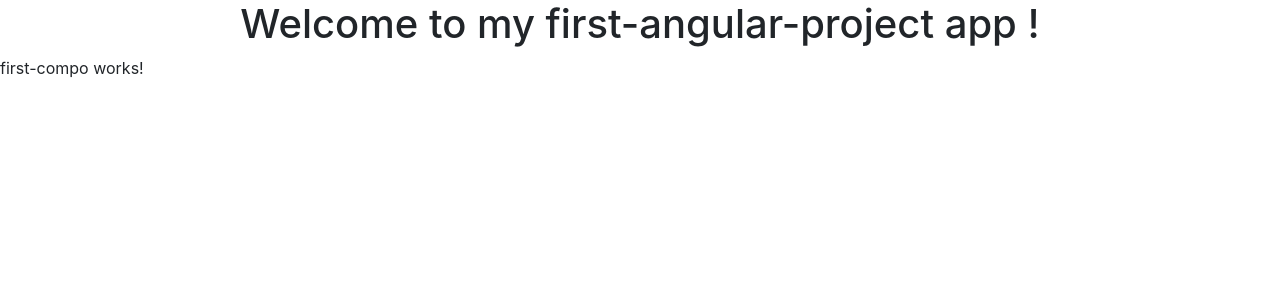
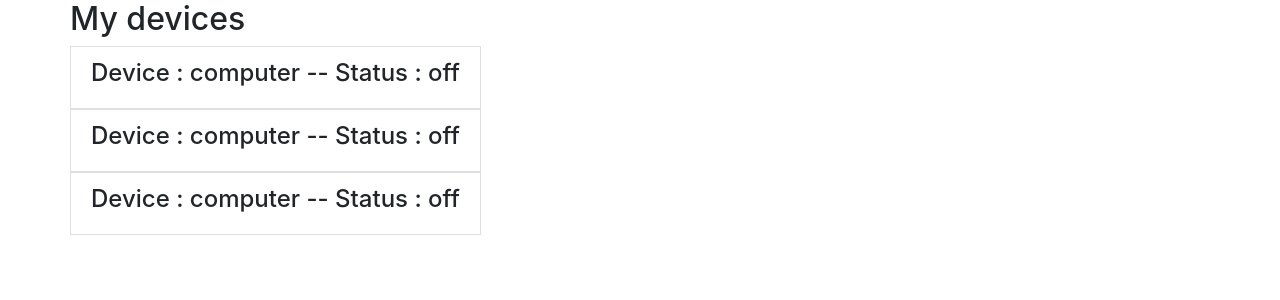
Before and after one commit to Developer-Musclay/Angular_Basics, an Angular app in the folder first-angular-project/: page / in a window 1280 px wide. Shown: the top 300 px of the page. Built offline with nearby package versions, Linux system fonts and the light colour scheme.

Commit message:
manage dynamic data : string interpolation

```diff
--- a/first-angular-project/src/app/app.component.html
+++ b/first-angular-project/src/app/app.component.html
@@ -1,7 +1,12 @@
-<div style="text-align:center">
-  <h1>
-    Welcome to my {{ title }} app !
-  </h1>
+<div class="container">
+  <div class="row">
+    <div class="col-xs-12">
+      <h2>My devices</h2>
+      <ul class="list-group">
+        <app-device></app-device>
+        <app-device></app-device>
+        <app-device></app-device>
+      </ul>
+    </div>
+  </div>
 </div>
-
-<app-first-compo></app-first-compo>
--- a/first-angular-project/src/app/app.module.ts
+++ b/first-angular-project/src/app/app.module.ts
@@ -4,11 +4,13 @@ import { NgModule } from '@angular/core';
 import { AppRoutingModule } from './app-routing.module';
 import { AppComponent } from './app.component';
 import { FirstCompoComponent } from './first-compo/first-compo.component';
+import { DeviceComponent } from './device/device.component';
 
 @NgModule({
   declarations: [
     AppComponent,
-    FirstCompoComponent
+    FirstCompoComponent,
+    DeviceComponent
   ],
   imports: [
     BrowserModule,
--- /dev/null
+++ b/first-angular-project/src/app/device/device.component.html
@@ -0,0 +1,3 @@
+<li class="list-group-item">
+  <h4>Device : {{ deviceName }} -- Status : {{ getStatus() }}</h4>
+</li>
--- /dev/null
+++ b/first-angular-project/src/app/device/device.component.ts
@@ -0,0 +1,22 @@
+import { Component, OnInit } from '@angular/core';
+
+@Component({
+  selector: 'app-device',
+  templateUrl: './device.component.html',
+  styleUrls: ['./device.component.scss']
+})
+export class DeviceComponent implements OnInit {
+
+  deviceName = 'computer';
+  deviceStatus = 'off';
+
+  constructor() { }
+
+  ngOnInit(): void {
+  }
+
+  getStatus() {
+    return this.deviceStatus;
+  }
+
+}
```
Also changed, not shown: first-angular-project/src/app/device/device.component.scss (added), 2 other files (tests, documents, lock files or other folders).
